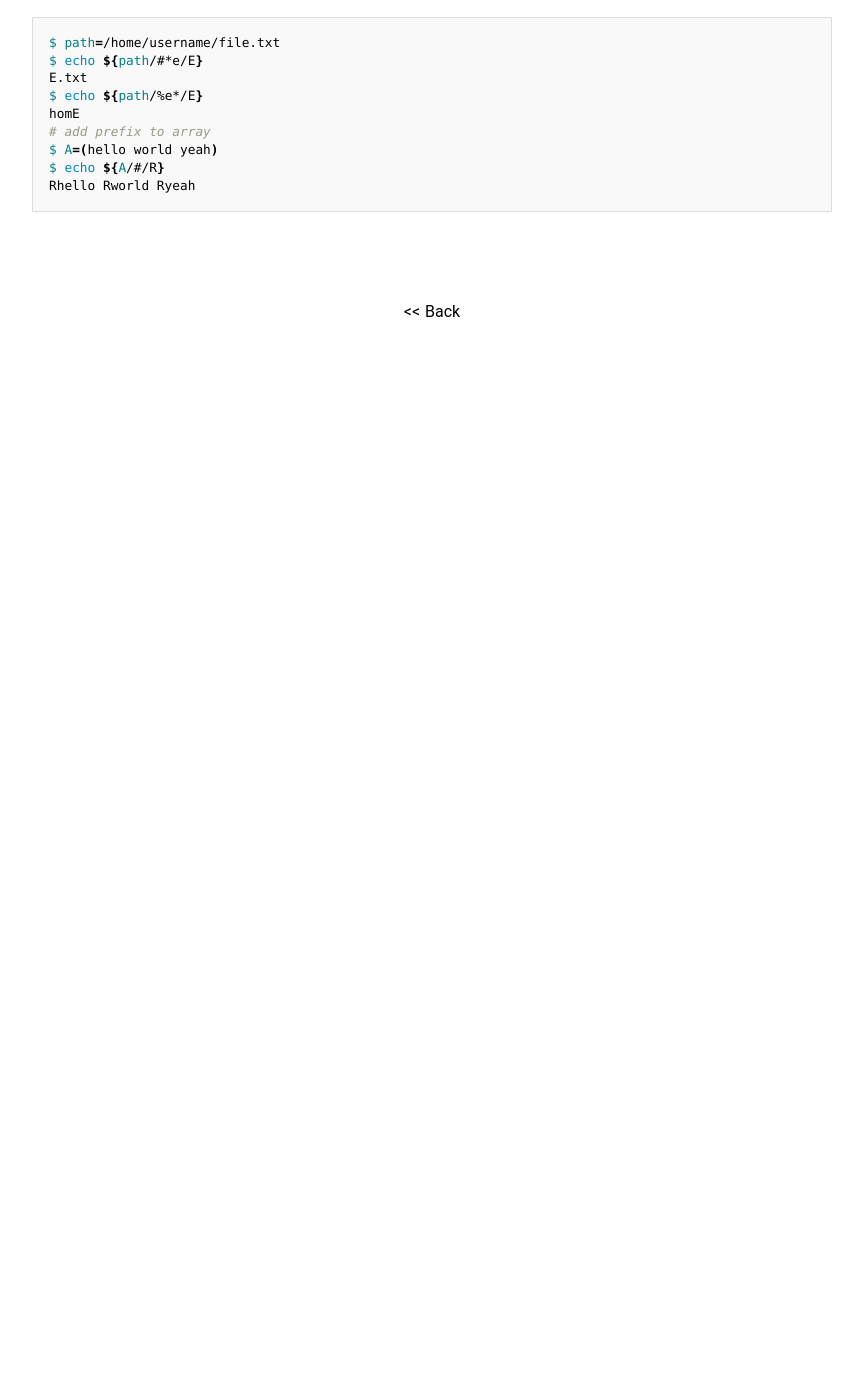
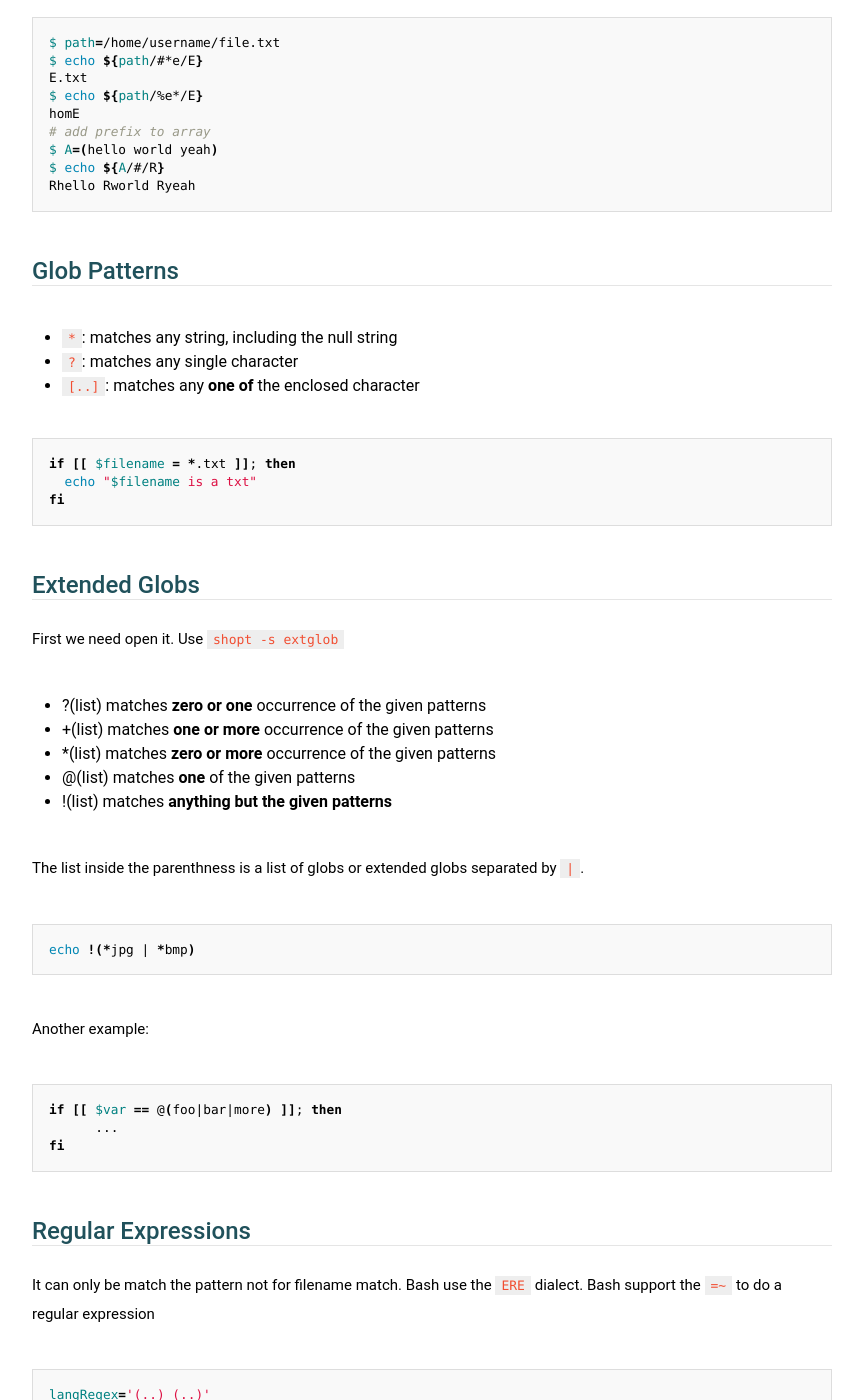
Before and after one commit to JesseEisen/DailyKeep, a Jekyll site: the page built from _posts/2016-01-01-shell-syntax-overview.md, in a window 1280 px wide and 1400 px high, scrolled down 2774 px. Shown: the whole window, without its empty margins (208-1071 px from the left). Built offline with Jekyll 4.4.1, drawn with Linux system fonts in a browser that asks for light colours; some web fonts are replaced; before the commit the page ends 3140 px from its top, so only the background shows below that; some of the changed text lies outside the part shown.

Commit message:
update some

````diff
--- a/_posts/2016-01-01-shell-syntax-overview.md
+++ b/_posts/2016-01-01-shell-syntax-overview.md
@@ -118,3 +118,65 @@ $ A=(hello world yeah)
 $ echo ${A/#/R}
 Rhello Rworld Ryeah
 ```
+
+## Glob Patterns
+
++ `*`: matches any string, including the null string
++ `?`: matches any single character
++ `[..]`: matches any **one of** the enclosed character
+
+```bash
+if [[ $filename = *.txt ]]; then
+  echo "$filename is a txt"
+fi
+```
+
+## Extended Globs
+
+First we need open it. Use `shopt -s extglob`
+
++ ?(list)  matches **zero or one** occurrence of the given patterns
++ +(list)  matches **one or more** occurrence of the given patterns
++ *(list)  matches **zero or more** occurrence of the given patterns
++ @(list)  matches **one** of the given patterns
++ !(list)  matches **anything but the given patterns**
+
+The list inside the parenthness is a list of globs or extended globs separated by `|`.
+
+```bash
+echo !(*jpg | *bmp)
+```
+Another example:
+```bash
+if [[ $var == @(foo|bar|more) ]]; then
+      ...
+fi
+```
+
+## Regular Expressions
+
+It can only be match the pattern not for filename match. Bash use the `ERE` dialect. Bash
+support the `=~` to do a regular expression
+
+```bash
+langRegex='(..)_(..)'
+$ if [[ $LANG =~ $langRegex ]]
+then
+    echo "Your country code (ISO 3166-1-alpha-2) is ${BASH_REMATCH[2]}."
+    echo "Your language code (ISO 639-1) is ${BASH_REMATCH[1]}."
+else
+    echo "Your locale was not recognised"
+fi
+```
+
+The `$LANG` output like `en_US.UTF-8`. So the `.` is represent the single character.
+
+## Brach Expand
+Sometimes the expand may depend on you locale. See Example:
+
+```bash
+$echo th{e,a}n
+then than
+$echo {1..9}
+1 2 3 4 5 6 7 8 9
+```
````
